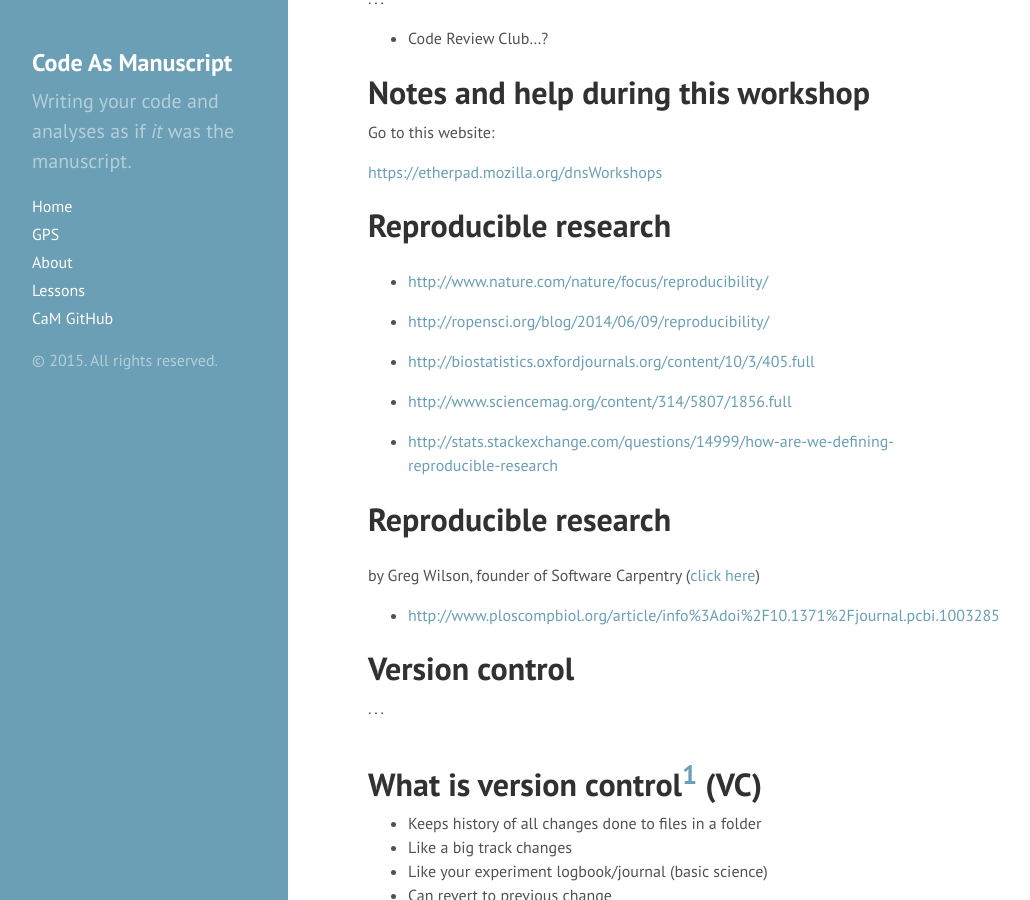
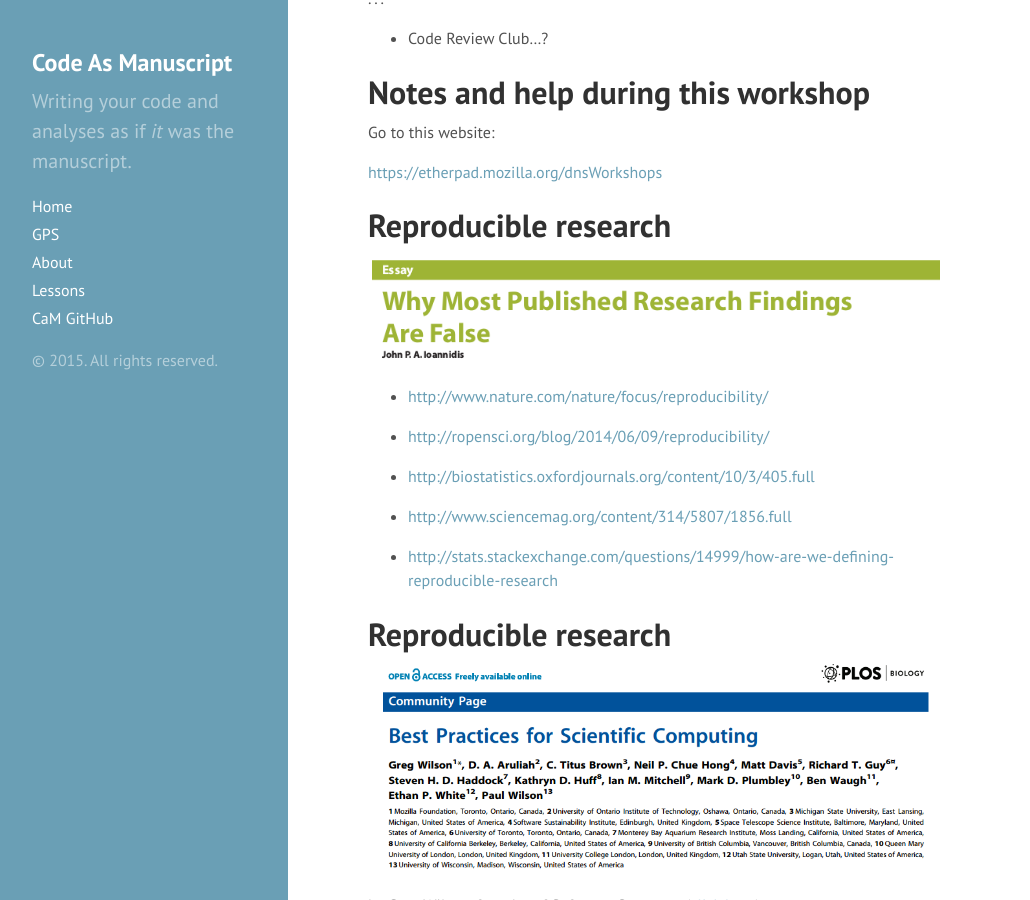
Before and after one commit to thesarahmeister/workshops, a Jekyll site: the page built from lessons/git/slides.md, in a window 1280 px wide and 900 px high, scrolled down 962 px. Shown: the whole window, without its empty margins (0-1030 px from the left). Built offline with Jekyll 4.4.1, drawn with Linux system fonts in a browser that asks for light colours; Markdown is read by kramdown in place of the engine named in the settings.

Commit message:
Updated lesson content from master

```diff
--- a/lessons/git/slides.md
+++ b/lessons/git/slides.md
@@ -69,7 +69,7 @@
 
 # Reproducible research #
 
-![](..//images/reproducibleCrisis.png)
+![]({{ site.url }}/lessons/images/reproducibleCrisis.png)
 
 * <http://www.nature.com/nature/focus/reproducibility/>
 
@@ -83,7 +83,7 @@
 
 # Reproducible research #
 
-![](..//images/PLOS.png)
+![]({{ site.url }}/lessons/images/PLOS.png)
 
 by Greg Wilson, founder of Software Carpentry
 ([click here](http://software-carpentry.org/))
@@ -94,7 +94,7 @@
 
 . . .
 
-![](..//images/filenamingComic.gif)
+![]({{ site.url }}/lessons/images/filenamingComic.gif)
 
 # What is version control[^gitvcs] (VC) #
 
@@ -119,7 +119,7 @@
 
 # Visualization of VC[^gitpic] #
 
-![](..//images/vcs-Snapshot.png)
+![]({{ site.url }}/lessons/images/vcs-Snapshot.png)
 
 [^gitpic]: Taken from the Git site
     ([click here](http://git-scm.com/book/en/v2/Getting-Started-Git-Basics))
```
